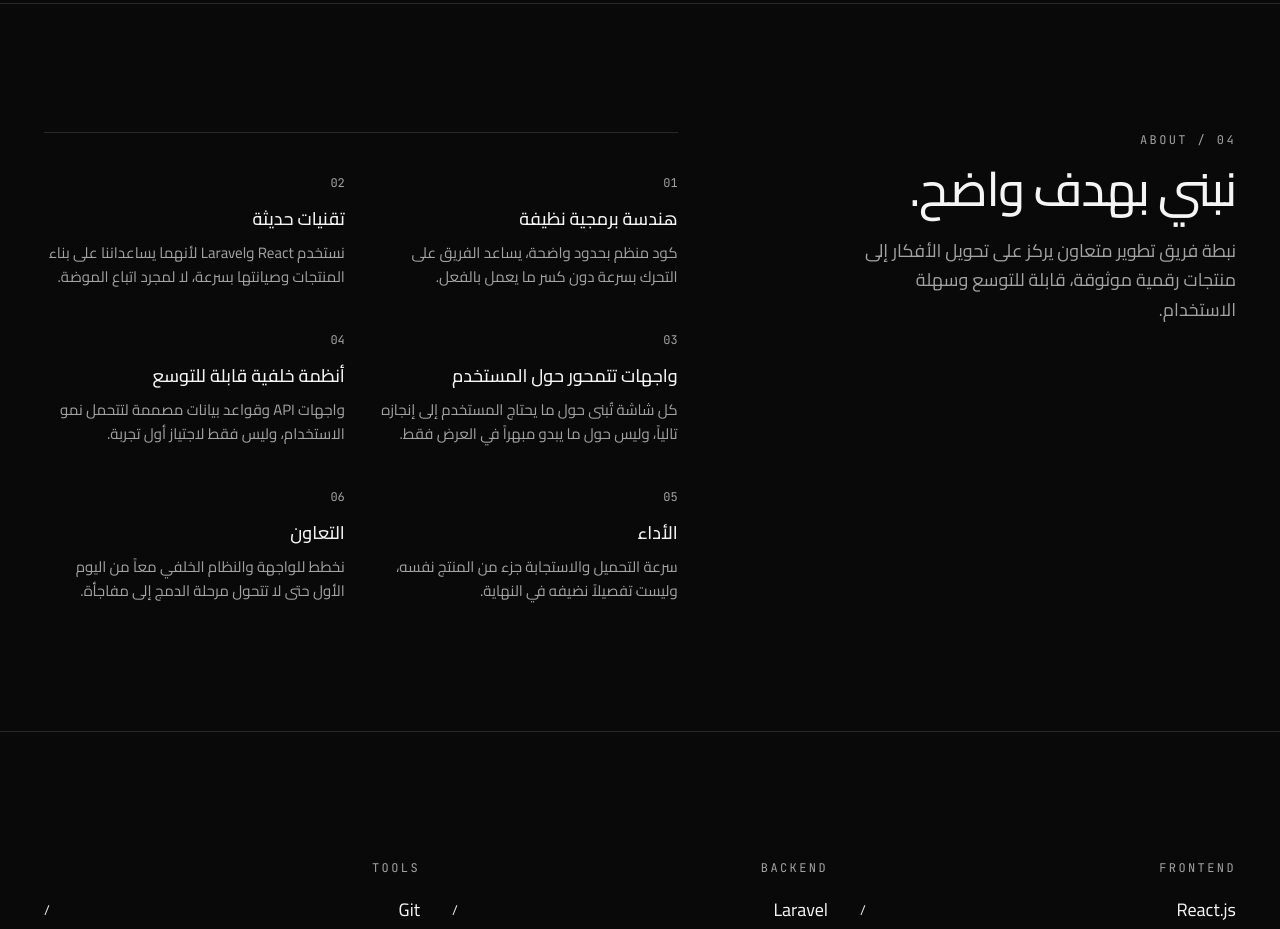
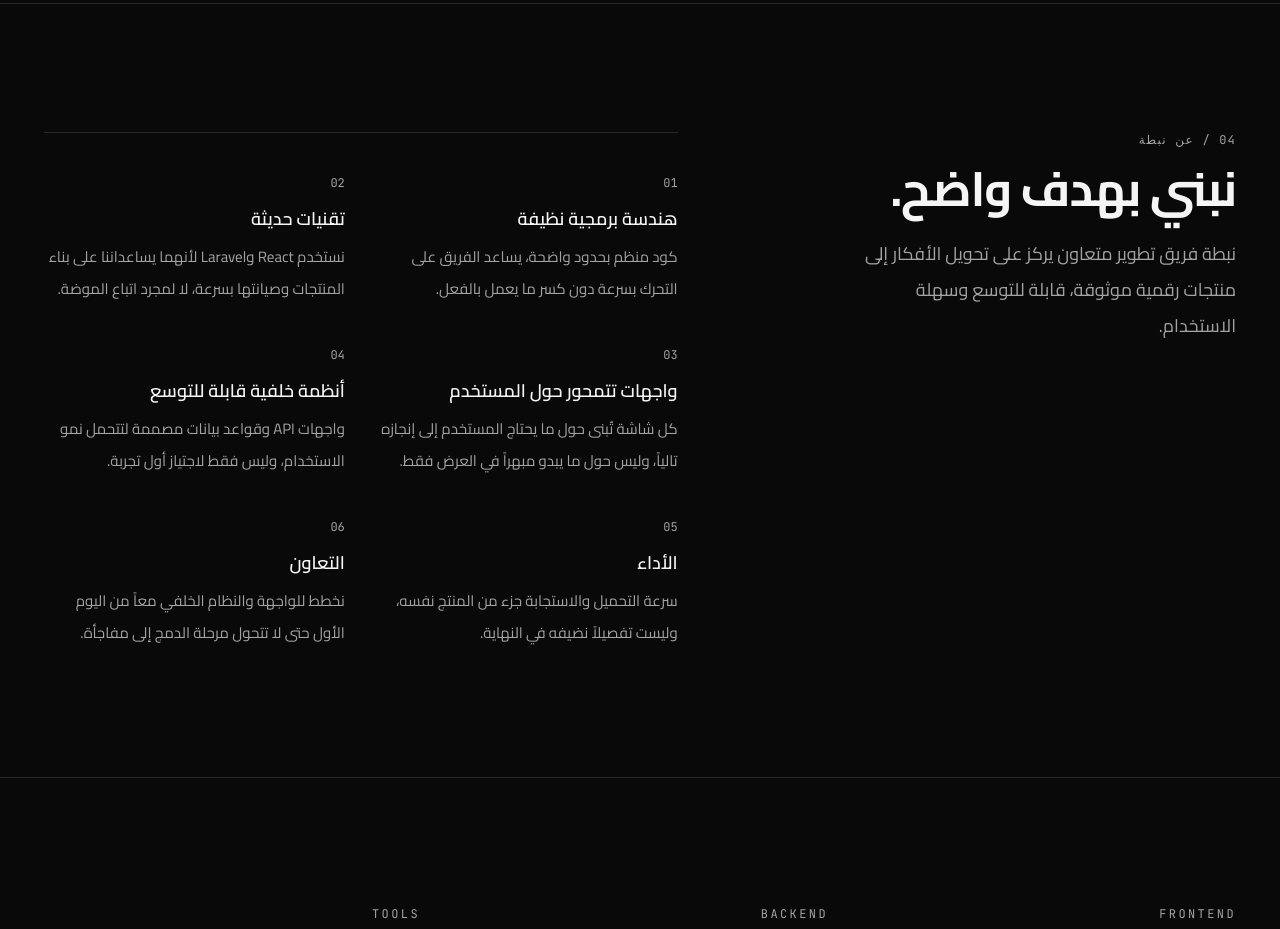
Before and after one commit to ENGahmed-2005/nabta, a React (Vite) app: page / in a window 1280 px wide. Shown: the part 5660-6589 px from the top of the page. Built offline with nearby package versions, Linux system fonts and the light colour scheme.

Commit message:
feat: translate about section to Arabic

```diff
--- a/src/components/About/About.jsx
+++ b/src/components/About/About.jsx
@@ -3,35 +3,21 @@ import useReveal from "../../hooks/useReveal.js";
 
 export default function About() {
   const revealRef = useReveal();
-
   return (
     <section id="about" className="border-t border-line py-28 sm:py-32">
       <div className="mx-auto max-w-shell px-6">
         <div ref={revealRef} className="reveal grid grid-cols-1 gap-12 lg:grid-cols-[0.9fr_1.1fr] lg:gap-10">
           <div>
-            <p className="mb-4 font-mono text-xs uppercase tracking-[0.2em] text-muted">
-              04 / About
-            </p>
-            <h2 className="max-w-sm font-display text-4xl font-medium leading-[1.05] tracking-tight text-ink sm:text-5xl">
-              {about.heading}
-            </h2>
-            <p className="mt-6 max-w-sm text-lg leading-relaxed text-muted">
-              {about.intro}
-            </p>
+            <p className="mb-4 font-mono text-xs tracking-[0.1em] text-muted">04 / عن نبطة</p>
+            <h2 className="max-w-sm font-display text-4xl font-bold leading-[1.1] tracking-tight text-ink sm:text-5xl">{about.heading}</h2>
+            <p className="mt-6 max-w-sm text-lg leading-9 text-muted">{about.intro}</p>
           </div>
-
           <div className="grid grid-cols-1 gap-x-8 gap-y-9 border-t border-line pt-9 sm:grid-cols-2">
             {about.pillars.map((pillar, index) => (
               <div key={pillar.id}>
-                <span className="font-mono text-xs text-muted">
-                  {String(index + 1).padStart(2, "0")}
-                </span>
-                <h3 className="mt-3 font-display text-lg font-medium text-ink">
-                  {pillar.title}
-                </h3>
-                <p className="mt-2 text-[15px] leading-relaxed text-muted">
-                  {pillar.description}
-                </p>
+                <span className="font-mono text-xs text-muted">{String(index + 1).padStart(2, "0")}</span>
+                <h3 className="mt-3 font-display text-lg font-semibold text-ink">{pillar.title}</h3>
+                <p className="mt-2 text-[15px] leading-8 text-muted">{pillar.description}</p>
               </div>
             ))}
           </div>
```
